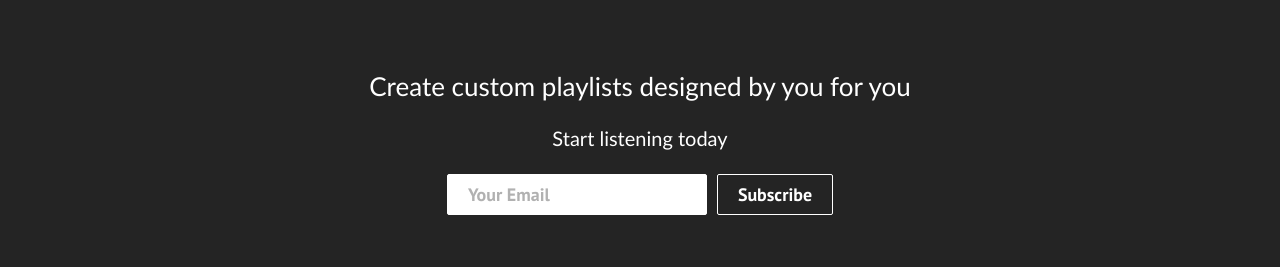
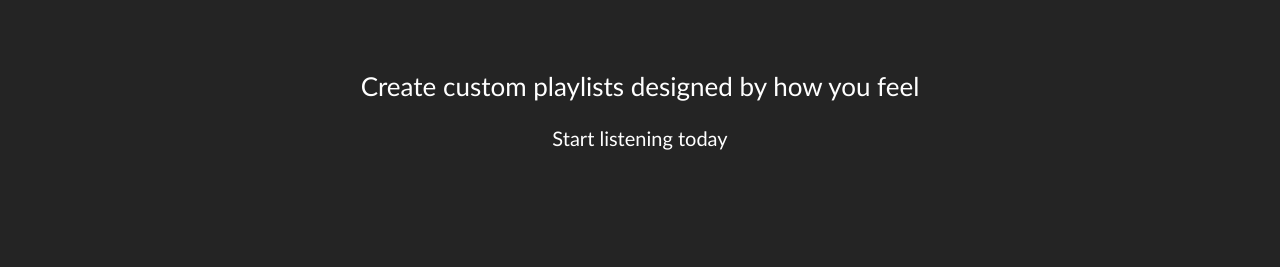
Before and after one commit to gabriellecannella/mood-music, a React (Create React App) app: page / in a window 1280 px wide. Shown: the part 935-1202 px from the top of the page. Built offline with nearby package versions, Linux system fonts and the light colour scheme; no server answers.

Commit message:
Update Footer.js

```diff
--- a/src/components/Footer.js
+++ b/src/components/Footer.js
@@ -9,19 +9,10 @@ function Footer() {
     <div className="footer-container">
       <section className="footer-subscription">
         <p className="footer-subscription-heading">
-          Create custom playlists designed by you for you
+          Create custom playlists designed by how you feel
         </p>
         <p className="footer-subscription-text">Start listening today</p>
         <div className="input-areas">
-          <form>
-            <input
-              className="footer-input"
-              name="email"
-              type="email"
-              placeholder="Your Email"
-            />
-            <Button buttonStyle="btn--outline">Subscribe</Button>
-          </form>
         </div>
       </section>
       <section class="social-media">
```
